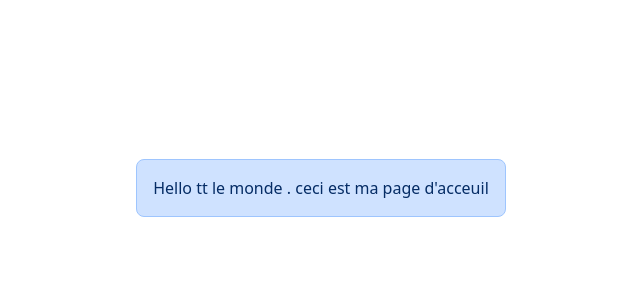
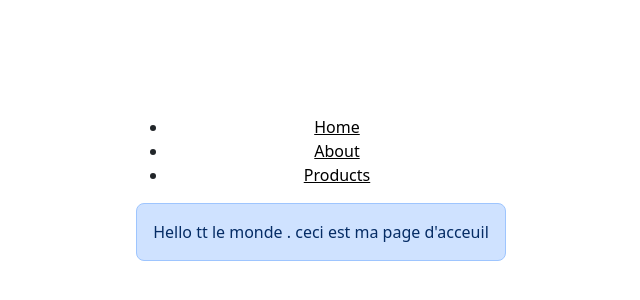
Before and after one commit to jarajop/ReactJS, a React (Vite) app: page / in a window 1280 px wide. Shown: the part 212-512 px from the top of the page, without its empty margins (319-959 px from the left). Built offline with nearby package versions, Linux system fonts and the light colour scheme.

Commit message:
routing with Navlink

```diff
--- a/src/App.jsx
+++ b/src/App.jsx
@@ -4,6 +4,7 @@ import { Routes, Route } from 'react-router-dom';
 import Home from './pages/Home'
 import Contact from './pages/Contact'
 import Layout from './pages/Layout'
+import Navbar from './pages/Navbar';
 
 
 function App() {
@@ -11,7 +12,7 @@ function App() {
 
   return (
     <>
-
+    <Navbar/>
       <Routes>
         <Route path="/" element={<Home />} />
         <Route path="/contact" element={<Contact />} />
--- /dev/null
+++ b/src/assets/style/navbar.css
@@ -0,0 +1,14 @@
+
+
+ul li a {
+  color: #000;
+}
+
+
+ul li a:hover {
+  color: #00a8ff;
+}
+
+ul li a.active {
+  color: #00a8ff;
+}
--- a/src/main.jsx
+++ b/src/main.jsx
@@ -13,6 +13,6 @@ createRoot(document.getElementById('root')).render(
   <StrictMode>
     <BrowserRouter>
       <App />
-    </BrowserRouter>
+    </BrowserRouter>   {/*browserrouter c'est pr taper des url au niveau du naviguateur*/ }
   </StrictMode>,
 )
--- /dev/null
+++ b/src/pages/Navbar.jsx
@@ -0,0 +1,31 @@
+import React from 'react'
+import  "../assets/style/navbar.css"
+import { NavLink } from 'react-router-dom';
+
+function Navbar() {
+    return (
+        <div><nav>
+            <ul>
+                <li>
+                    <NavLink
+                        to="/"
+                        className={({ isActive }) => {
+                            return isActive ? "active-link" : "";
+                        }}
+                    >
+                        Home
+                    </NavLink>
+                </li>
+                <li>
+                    <NavLink to="/about">About</NavLink> {/* Navlink a la difference de browserRouter c'est pour faire un menu et rediriger les routes sans a taper sur l'URL a chaque fois*/}
+                </li>
+                <li>
+                    <NavLink to="/products">Products</NavLink>
+                </li>
+            </ul>
+        </nav>
+        </div>
+    )
+}
+
+export default Navbar
```
